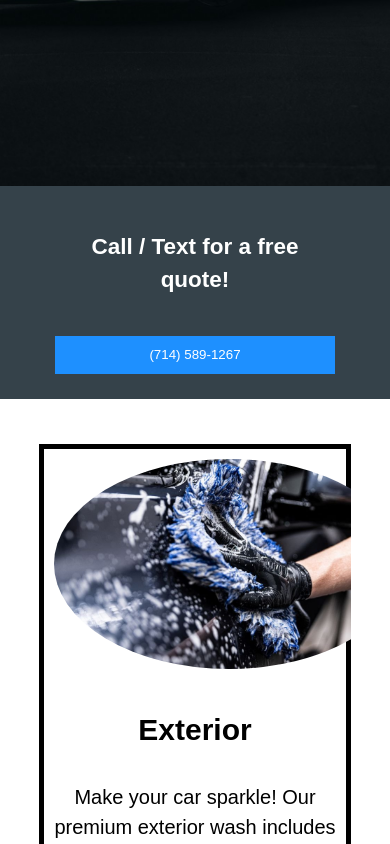
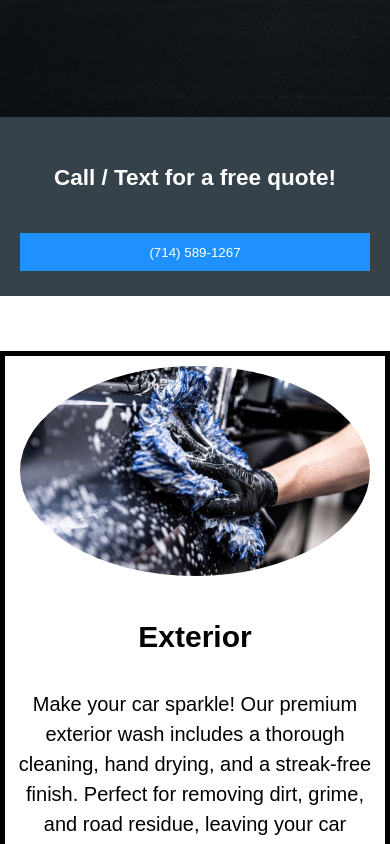
Before and after one commit to JosueGonzalez046/Just-Right-Mobile-Detail, a plain HTML site: page index.html in a window 390 px wide. Shown: the part 615-1459 px from the top of the page. Drawn offline with Linux system fonts and the light colour scheme.

Commit message:
new changes to css file

```diff
--- a/css/styles.css
+++ b/css/styles.css
@@ -218,7 +218,7 @@ footer{
         width: 100%;
     }
      #boxes .box {
-        margin:  auto; /* Center boxes and ensure no horizontal overflow */
+        margin: 10px auto; /* Center boxes and ensure no horizontal overflow */
      }
 
      #showcase {
@@ -226,4 +226,8 @@ footer{
         background-size: cover; /* Ensures the image covers the entire area */
     }
 
+    .container{
+        width: 100%;
+    }
+
 }
```
